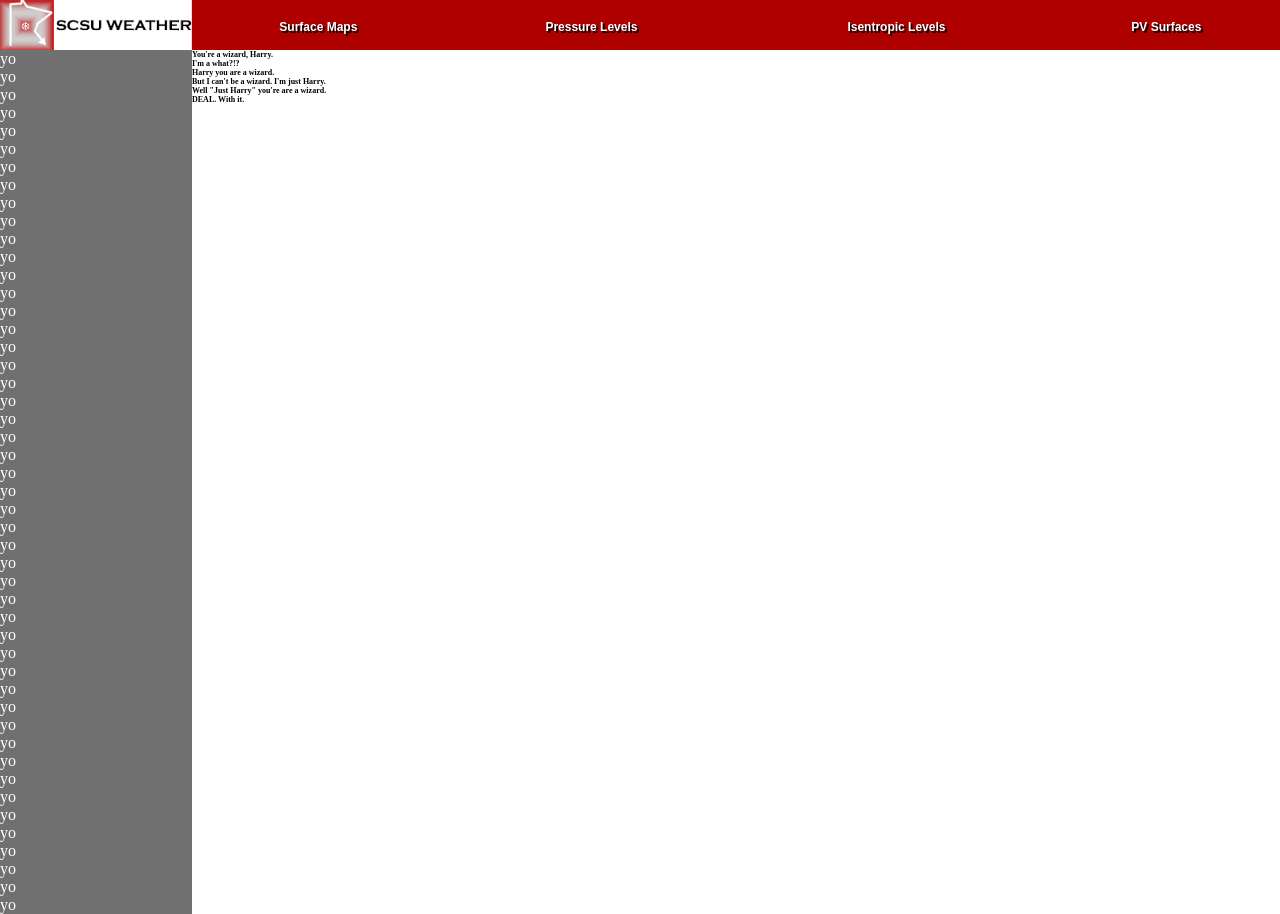
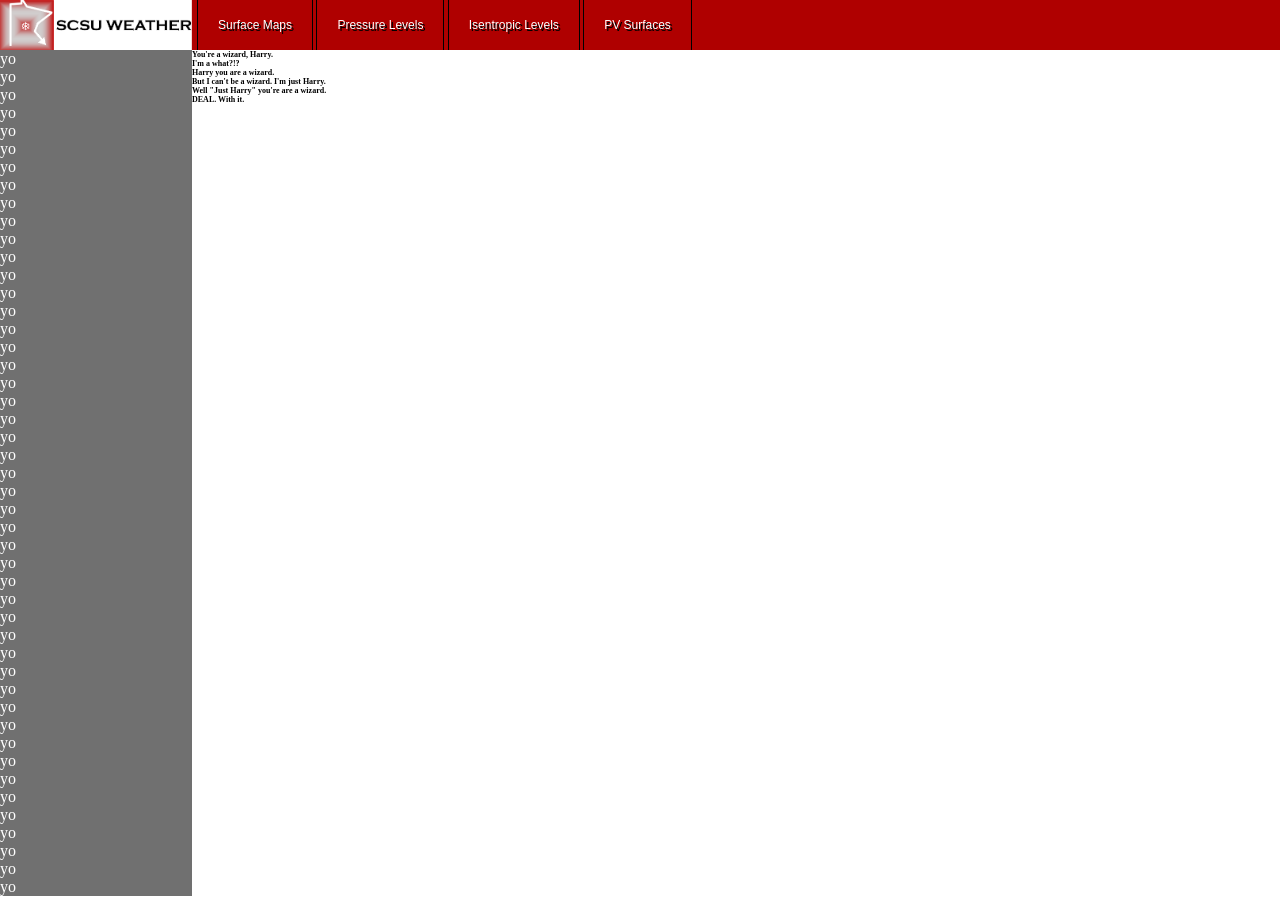
Before and after one commit to srock5/wxmap, a plain HTML site: page index.html in a window 1280 px wide. Drawn offline with Linux system fonts and the light colour scheme.

Commit message:
Update look of dropdowns

```diff
--- a/index.html
+++ b/index.html
@@ -13,16 +13,15 @@
    </div>
    <div class="titlebar">
      <table style="width:100%">
-      <tr>
-        <th><a href="index.html">Surface Maps</a></th>
-        <th><a href="index.html">Pressure Levels</a></th>
-        <th><a href="index.html">Isentropic Levels</a></th>
-        <th><a href="index.html">PV Surfaces</a></th>
-      </tr>
+      <ul>
+        <li><a href="index.html">Surface Maps</a></li>
+        <li><a href="index.html">Pressure Levels</a></li>
+        <li><a href="index.html">Isentropic Levels</a></li>
+        <li><a href="index.html">PV Surfaces</a></li>
+      </ul>
     </table>
    </div>
    <div class="sidebar">
-     <p>yo</p>
      <p>yo</p>
      <p>yo</p>
      <p>yo</p>
--- a/style.css
+++ b/style.css
@@ -45,18 +45,29 @@ html {
   font-family: 'Cabin', sans-serif;
   font-size: 75%;
   font-weight: 500;
+  overflow: hidden;
 }
 
-.titlebar th {
+.titlebar ul {
+  list-style: none;
+  margin: 0;
+  padding: 0px 5px;
+}
+
+.titlebar li {
   vertical-align: middle;
   line-height: 50px;
+  padding: 0px 20px;
+  /*padding: 0px;
+  margin: 5px 10px;*/
+  display: inline-block;
+  border-right-width: 1px;
+  border-right-color: black;
+  border-right-style: solid;
+  border-left-width: 1px;
+  border-left-color: black;
+  border-left-style: solid;
 }
-
-/*.titlebar ul {
-  list-style: none;
-  margin: 0;
-  padding: 0;
-} */
 
 .titlebar tr {
   vertical-align: middle;
```
